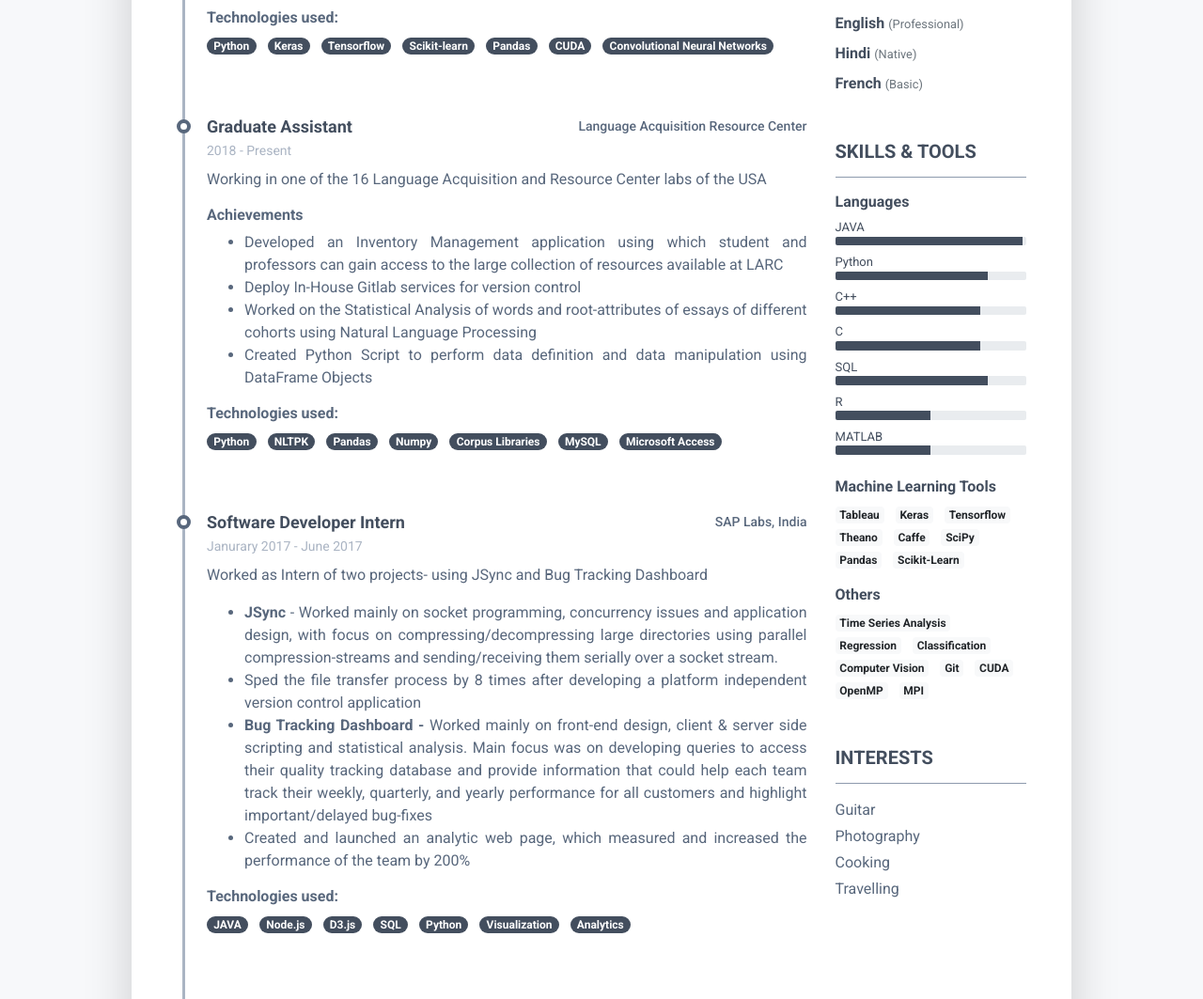
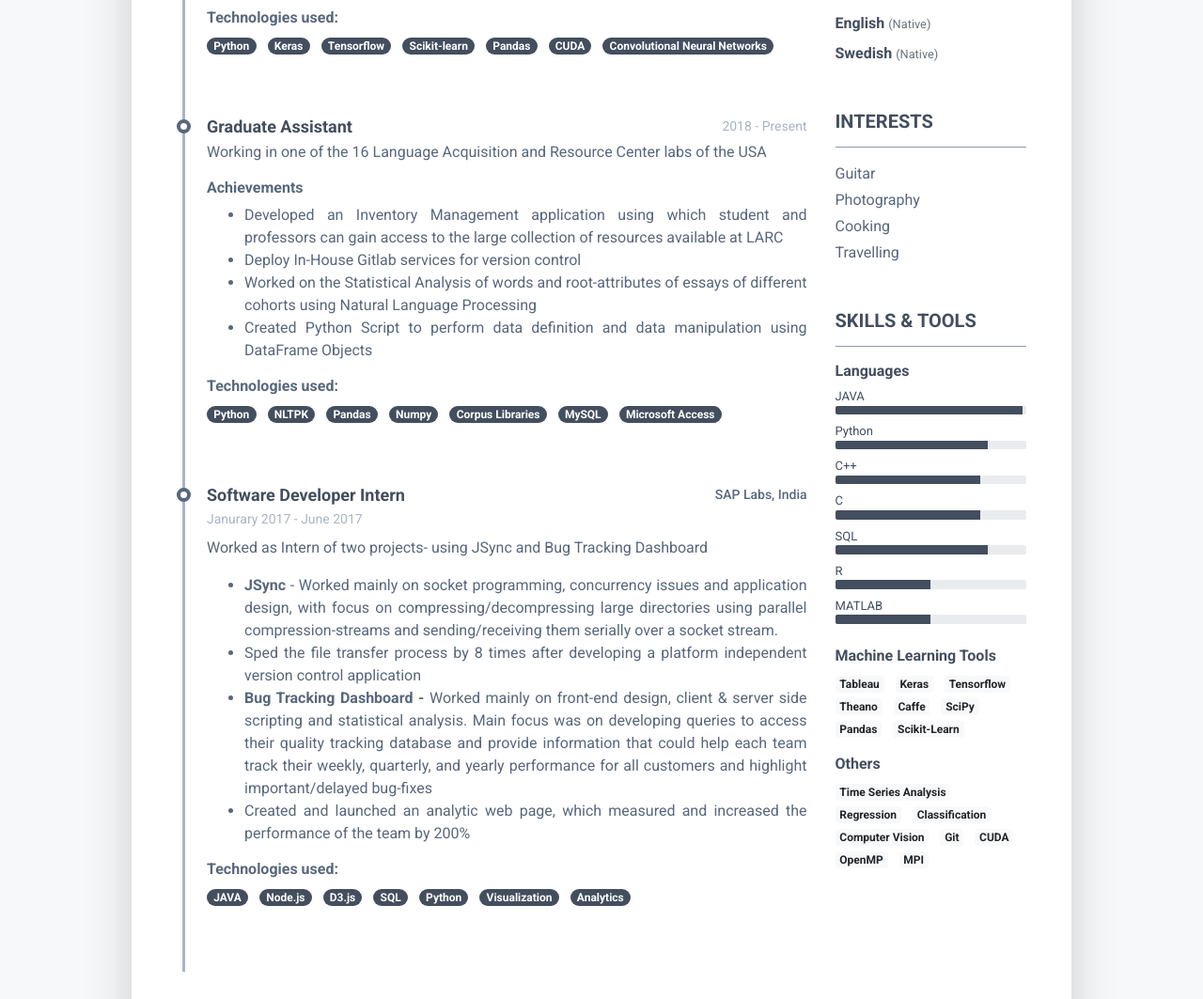
Before and after one commit to ingram-sammy/cv-en, a plain HTML site: page index.html in a window 1280 px wide. Shown: the part 1034-2097 px from the top of the page at 94% size. Drawn offline with Linux system fonts and the light colour scheme.

Commit message:
Update index.html

```diff
--- a/index.html
+++ b/index.html
@@ -113,7 +113,7 @@
 									    <div class="resume-timeline-item-header mb-2">
 										    <div class="d-flex flex-column flex-md-row">
 										        <h3 class="resume-position-title font-weight-bold mb-1">Graduate Assistant</h3>
-										        <div class="resume-company-name ml-auto">Language Acquisition Resource Center</div>
+										        <div class="resume-company-name ml-auto">
 										    </div><!--//row-->
 										    <div class="resume-position-time">2018 - Present</div>
 									    </div><!--//resume-timeline-item-header-->
@@ -211,12 +211,23 @@
 						    <h2 class="resume-section-title text-uppercase font-weight-bold pb-3 mb-3">Language</h2>
 						    <div class="resume-section-content">
 							    <ul class="list-unstyled resume-lang-list">
-								    <li class="mb-2"><span class="resume-lang-name font-weight-bold">English</span> <small class="text-muted font-weight-normal">(Professional)</small></li>
-								    <li class="mb-2"><span class="resume-lang-name font-weight-bold">Hindi</span> <small class="text-muted font-weight-normal">(Native)</small></li>
-								    <li class="mb-2 align-middle"><span class="resume-lang-name font-weight-bold">French</span> <small class="text-muted font-weight-normal">(Basic)</small></li>
+								    <li class="mb-2"><span class="resume-lang-name font-weight-bold">English</span> <small class="text-muted font-weight-normal">(Native)</small></li>
+								    <li class="mb-2"><span class="resume-lang-name font-weight-bold">Swedish</span> <small class="text-muted font-weight-normal">(Native)</small></li>
 							    </ul>
 						    </div>
 					    </section><!--//language-section-->
+
+					    <section class="resume-section interests-section mb-5">
+						    <h2 class="resume-section-title text-uppercase font-weight-bold pb-3 mb-3">Interests</h2>
+						    <div class="resume-section-content">
+							    <ul class="list-unstyled">
+								    <li class="mb-1">Guitar</li>
+								    <li class="mb-1">Photography</li>
+								    <li class="mb-1">Cooking</li>
+								    <li class="mb-1">Travelling</li>
+							    </ul>
+						    </div>
+					    </section><!--//interests-section-->
 					    <section id="skills-section" class="resume-section skills-section mb-5">
 						    <h2 class="resume-section-title text-uppercase font-weight-bold pb-3 mb-3">Skills &amp; Tools</h2>
 						    <div class="resume-section-content">
@@ -316,17 +327,6 @@
 							    </ul>
 						    </div>
 					    </section>--><!--//interests-section-->
-					    <section class="resume-section interests-section mb-5">
-						    <h2 class="resume-section-title text-uppercase font-weight-bold pb-3 mb-3">Interests</h2>
-						    <div class="resume-section-content">
-							    <ul class="list-unstyled">
-								    <li class="mb-1">Guitar</li>
-								    <li class="mb-1">Photography</li>
-								    <li class="mb-1">Cooking</li>
-								    <li class="mb-1">Travelling</li>
-							    </ul>
-						    </div>
-					    </section><!--//interests-section-->
 
 				    </div>
 			    </div><!--//row-->
```
